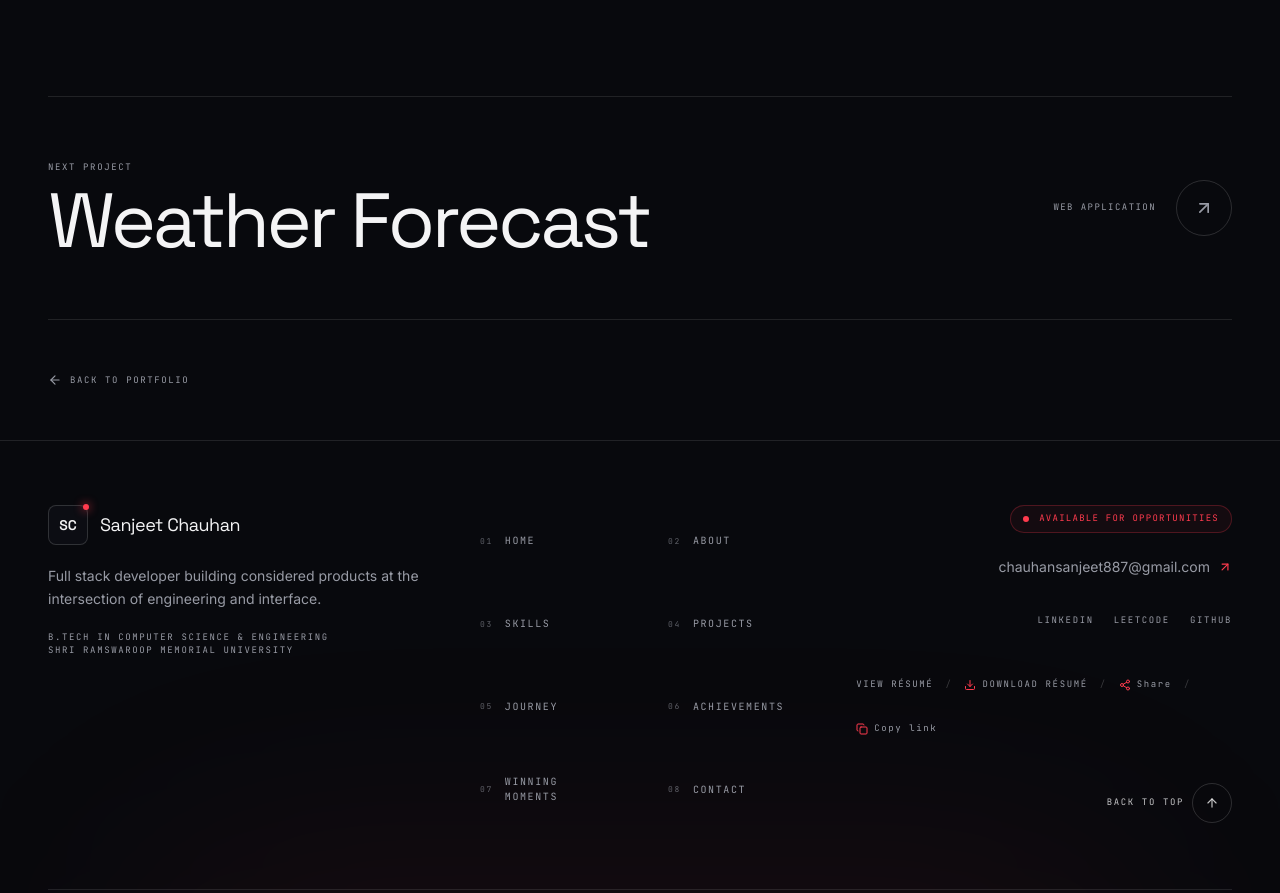
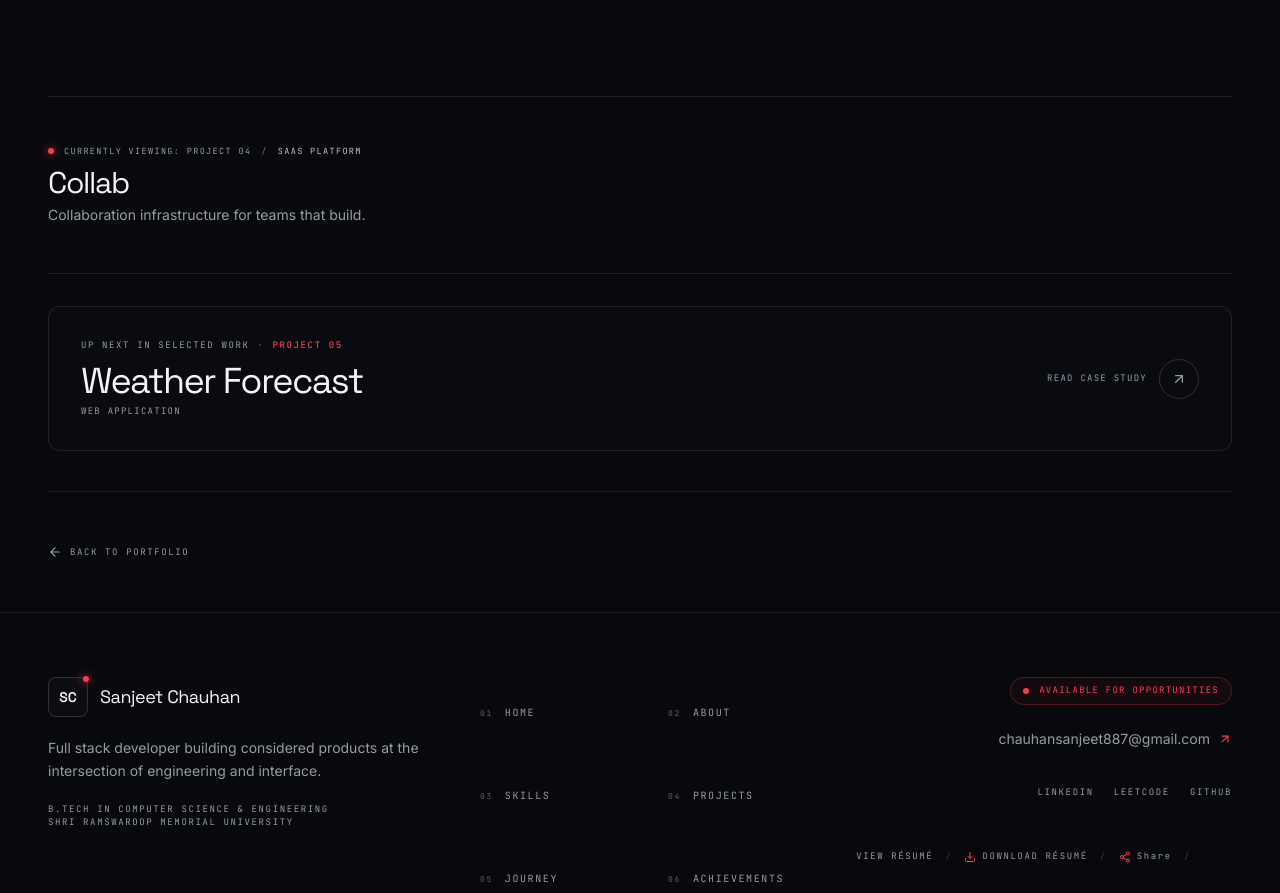
Before and after one commit to Sanjeet3065/My-Portfolio, a React (Vite) app: page /projects/collab in a window 1280 px wide. Shown: the part 3097-3990 px from the top of the page. Built offline with nearby package versions, Linux system fonts and the light colour scheme.

Commit message:
fix(case-study): ensure immediate scroll-to-top on project view and anchor bottom navigation to current project

```diff
--- a/src/App.tsx
+++ b/src/App.tsx
@@ -39,6 +39,9 @@ export default function App() {
   useSmoothScroll(reduced)
 
   useEffect(() => {
+    if ('scrollRestoration' in window.history) {
+      window.history.scrollRestoration = 'manual'
+    }
     scrollToTop(true)
     if (location.hash) {
       navigate(`${location.pathname}${location.search}`, { replace: true })
@@ -55,6 +58,7 @@ export default function App() {
       return () => window.clearTimeout(timer)
     }
 
+    window.scrollTo({ top: 0, left: 0, behavior: 'instant' as ScrollBehavior })
     scrollToTop(true)
   }, [location.pathname, location.hash, ready])
 
--- a/src/components/sections/Projects.tsx
+++ b/src/components/sections/Projects.tsx
@@ -9,6 +9,7 @@ import { useReducedMotion } from '../../hooks/useReducedMotion'
 import { ProjectArtwork } from '../projects/ProjectArtwork'
 import { Reveal } from '../ui/Reveal'
 import { SectionHeading } from '../ui/SectionHeading'
+import { scrollToTop } from '../../lib/scroll'
 
 gsap.registerPlugin(ScrollTrigger)
 
@@ -75,6 +76,10 @@ export function Projects() {
                 >
                   <Link
                     to={`/projects/${project.slug}`}
+                    onClick={() => {
+                      window.scrollTo(0, 0)
+                      scrollToTop(true)
+                    }}
                     data-cursor-label="View"
                     aria-label={`${project.title} — view case study`}
                     className={`relative block overflow-hidden border border-line/10 bg-surface transition-all duration-500 group-hover:border-ember/30 group-hover:shadow-[0_0_90px_-40px_rgba(255,59,78,0.55)] w-full max-w-[560px] mx-auto lg:max-w-none ${
@@ -141,6 +146,10 @@ export function Projects() {
                     <h3 className="display mt-5 sm:mt-6 text-[clamp(2.1rem,5.5vw,4.6rem)]">
                       <Link
                         to={`/projects/${project.slug}`}
+                        onClick={() => {
+                          window.scrollTo(0, 0)
+                          scrollToTop(true)
+                        }}
                         className="inline-flex items-center gap-3 transition-colors hover:text-paper"
                       >
                         {project.title}
@@ -167,6 +176,10 @@ export function Projects() {
                     <div className="mt-8 flex flex-wrap items-center gap-4">
                       <Link
                         to={`/projects/${project.slug}`}
+                        onClick={() => {
+                          window.scrollTo(0, 0)
+                          scrollToTop(true)
+                        }}
                         className="group/btn inline-flex items-center gap-3 font-mono text-[11px] uppercase tracking-[0.14em] text-paper sm:text-[10px] sm:tracking-[0.16em]"
                       >
                         <span className="relative">
--- a/src/pages/ProjectDetail.tsx
+++ b/src/pages/ProjectDetail.tsx
@@ -1,15 +1,41 @@
-import { useEffect } from 'react'
+import { useEffect, useLayoutEffect } from 'react'
 import { Link, useParams } from 'react-router-dom'
 import { ArrowLeft, ArrowUpRight, Github, Globe } from 'lucide-react'
 import { siteConfig } from '../config/site'
 import { getAdjacentProject, getProjectBySlug } from '../data/projects'
 import { ProjectArtwork } from '../components/projects/ProjectArtwork'
 import { Reveal } from '../components/ui/Reveal'
+import { scrollToTop } from '../lib/scroll'
 import NotFound from './NotFound'
 
 export default function ProjectDetail() {
   const { slug } = useParams<{ slug: string }>()
   const project = slug ? getProjectBySlug(slug) : undefined
+
+  useLayoutEffect(() => {
+    if ('scrollRestoration' in window.history) {
+      window.history.scrollRestoration = 'manual'
+    }
+    window.scrollTo({ top: 0, left: 0, behavior: 'instant' as ScrollBehavior })
+    scrollToTop(true)
+  }, [slug])
+
+  useEffect(() => {
+    window.scrollTo({ top: 0, left: 0, behavior: 'instant' as ScrollBehavior })
+    scrollToTop(true)
+    const t1 = setTimeout(() => {
+      window.scrollTo(0, 0)
+      scrollToTop(true)
+    }, 40)
+    const t2 = setTimeout(() => {
+      window.scrollTo(0, 0)
+      scrollToTop(true)
+    }, 150)
+    return () => {
+      clearTimeout(t1)
+      clearTimeout(t2)
+    }
+  }, [slug])
 
   useEffect(() => {
     if (!project) return
@@ -404,25 +430,82 @@ export default function ProjectDetail() {
           </div>
         </div>
 
+        {/* Current Project Summary Badge & Actions */}
+        <div className="border-t border-line/10 py-10 sm:py-12">
+          <div className="flex flex-col gap-6 sm:flex-row sm:items-center sm:justify-between">
+            <div>
+              <div className="flex items-center gap-2.5 font-mono text-[9.5px] uppercase tracking-[0.16em] text-muted sm:text-[8.5px]">
+                <span className="h-1.5 w-1.5 rounded-full bg-ember shadow-[0_0_10px_rgba(255,59,78,0.9)]" />
+                <span>Currently Viewing: Project {project.number}</span>
+                <span className="text-line/40">/</span>
+                <span className="text-paper/80">{project.category}</span>
+              </div>
+              <h3 className="display mt-2 text-2xl sm:text-3xl text-paper">{project.title}</h3>
+              <p className="mt-1 max-w-xl text-xs text-muted sm:text-sm">{project.tagline}</p>
+            </div>
+            <div className="flex flex-wrap items-center gap-3">
+              {project.github ? (
+                <a
+                  href={project.github}
+                  target="_blank"
+                  rel="noreferrer noopener"
+                  className="inline-flex min-h-[40px] items-center gap-2 rounded-full border border-line/15 px-4 py-2 font-mono text-[9.5px] uppercase tracking-[0.12em] text-paper transition-colors hover:border-ember/40 hover:text-ember sm:text-[8.5px]"
+                >
+                  <Github className="h-3.5 w-3.5" />
+                  GitHub Repository
+                </a>
+              ) : null}
+              {project.live ? (
+                <a
+                  href={project.live}
+                  target="_blank"
+                  rel="noreferrer noopener"
+                  className="inline-flex min-h-[40px] items-center gap-2 rounded-full bg-paper px-4 py-2 font-mono text-[9.5px] uppercase tracking-[0.12em] text-ink transition-colors hover:bg-ember hover:text-paper sm:text-[8.5px]"
+                >
+                  <Globe className="h-3.5 w-3.5" />
+                  Live Project
+                </a>
+              ) : null}
+            </div>
+          </div>
+        </div>
+
         {nextProject ? (
+          <div className="border-t border-line/10 pt-8 pb-10">
             <Link
               to={`/projects/${nextProject.slug}`}
+              onClick={() => {
+                window.scrollTo(0, 0)
+                scrollToTop(true)
+              }}
               data-cursor-label="Next"
-            className="group flex flex-col gap-6 border-t border-line/10 py-12 sm:flex-row sm:items-center sm:justify-between sm:py-16"
+              className="group block rounded-xl border border-line/10 bg-surface/30 p-6 sm:p-8 transition-all duration-300 hover:border-ember/30 hover:bg-surface/50"
             >
+              <div className="flex flex-col gap-4 sm:flex-row sm:items-center sm:justify-between">
                 <div>
-              <p className="font-mono text-[9px] uppercase tracking-[0.18em] text-muted">Next project</p>
-              <h2 className="display mt-3 flex items-center gap-3 text-[clamp(2.4rem,6vw,5rem)] transition-colors duration-300 group-hover:text-ember">
+                  <div className="flex items-center gap-2 font-mono text-[9px] uppercase tracking-[0.18em] text-muted">
+                    <span>Up next in selected work</span>
+                    <span className="text-line/40">·</span>
+                    <span className="text-ember font-medium">Project {nextProject.number}</span>
+                  </div>
+                  <h4 className="display mt-2 text-2xl sm:text-4xl text-paper transition-colors duration-300 group-hover:text-ember">
                     {nextProject.title}
-              </h2>
+                  </h4>
+                  <p className="mt-1 font-mono text-[10px] uppercase tracking-[0.14em] text-muted sm:text-[9px]">
+                    {nextProject.category}
+                  </p>
                 </div>
-            <div className="flex items-center gap-5">
-              <span className="font-mono text-[10px] uppercase tracking-[0.14em] text-muted sm:text-[9px] sm:tracking-[0.16em]">{nextProject.category}</span>
-              <span className="grid h-14 w-14 place-items-center rounded-full border border-line/15 transition-all duration-300 group-hover:border-ember/50 group-hover:bg-ember/10">
-                <ArrowUpRight className="h-5 w-5 text-muted transition-colors group-hover:text-ember" />
+                <div className="flex items-center gap-3 self-start sm:self-center">
+                  <span className="font-mono text-[10px] uppercase tracking-[0.14em] text-muted transition-colors group-hover:text-paper sm:text-[9px]">
+                    Read case study
+                  </span>
+                  <span className="grid h-10 w-10 place-items-center rounded-full border border-line/15 transition-all duration-300 group-hover:border-ember/50 group-hover:bg-ember/10">
+                    <ArrowUpRight className="h-4 w-4 text-muted transition-colors group-hover:text-ember" />
                   </span>
                 </div>
+              </div>
             </Link>
+          </div>
         ) : null}
 
         <div className="border-t border-line/10 py-10">
```
Lines whose indentation alone changed are shown as unchanged.
